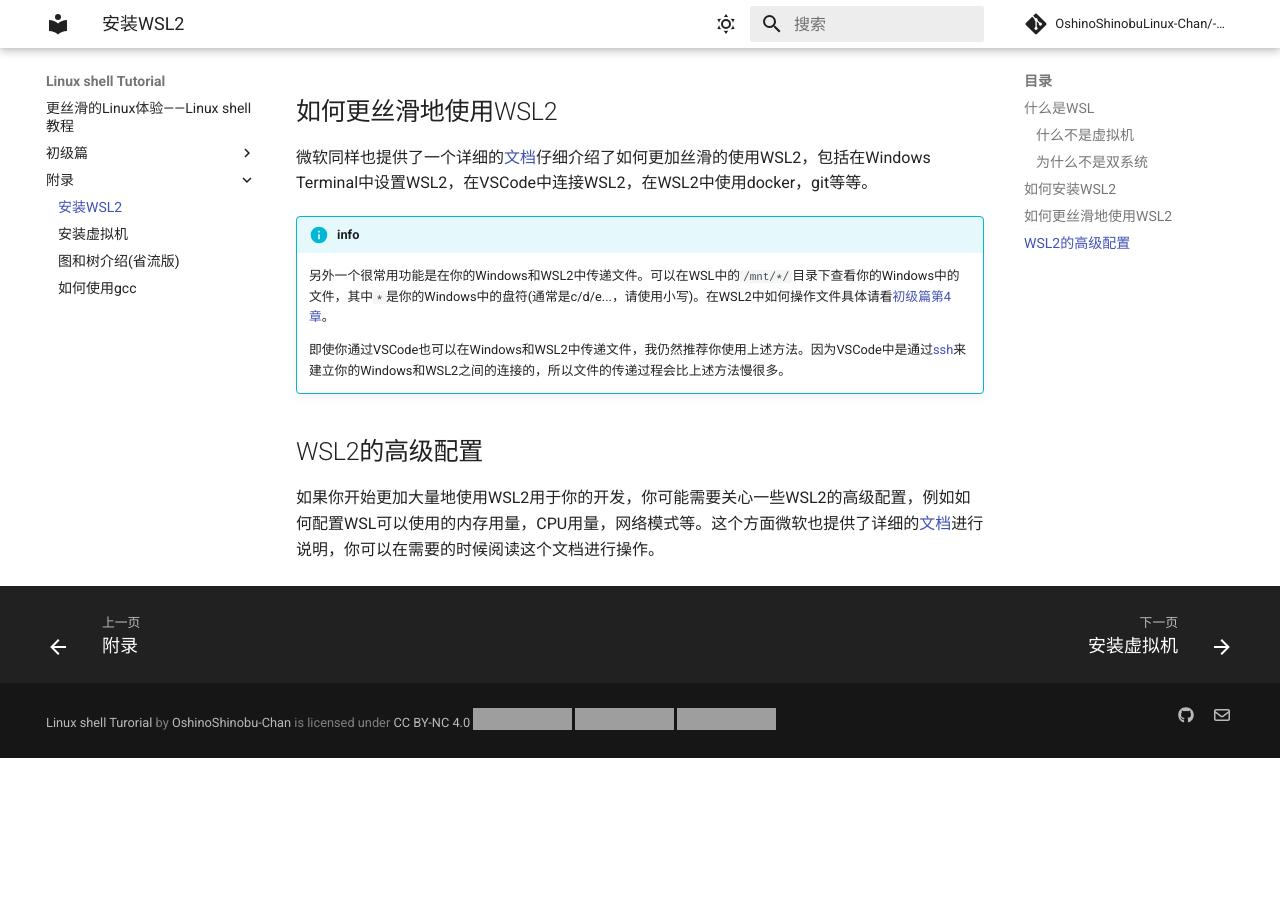
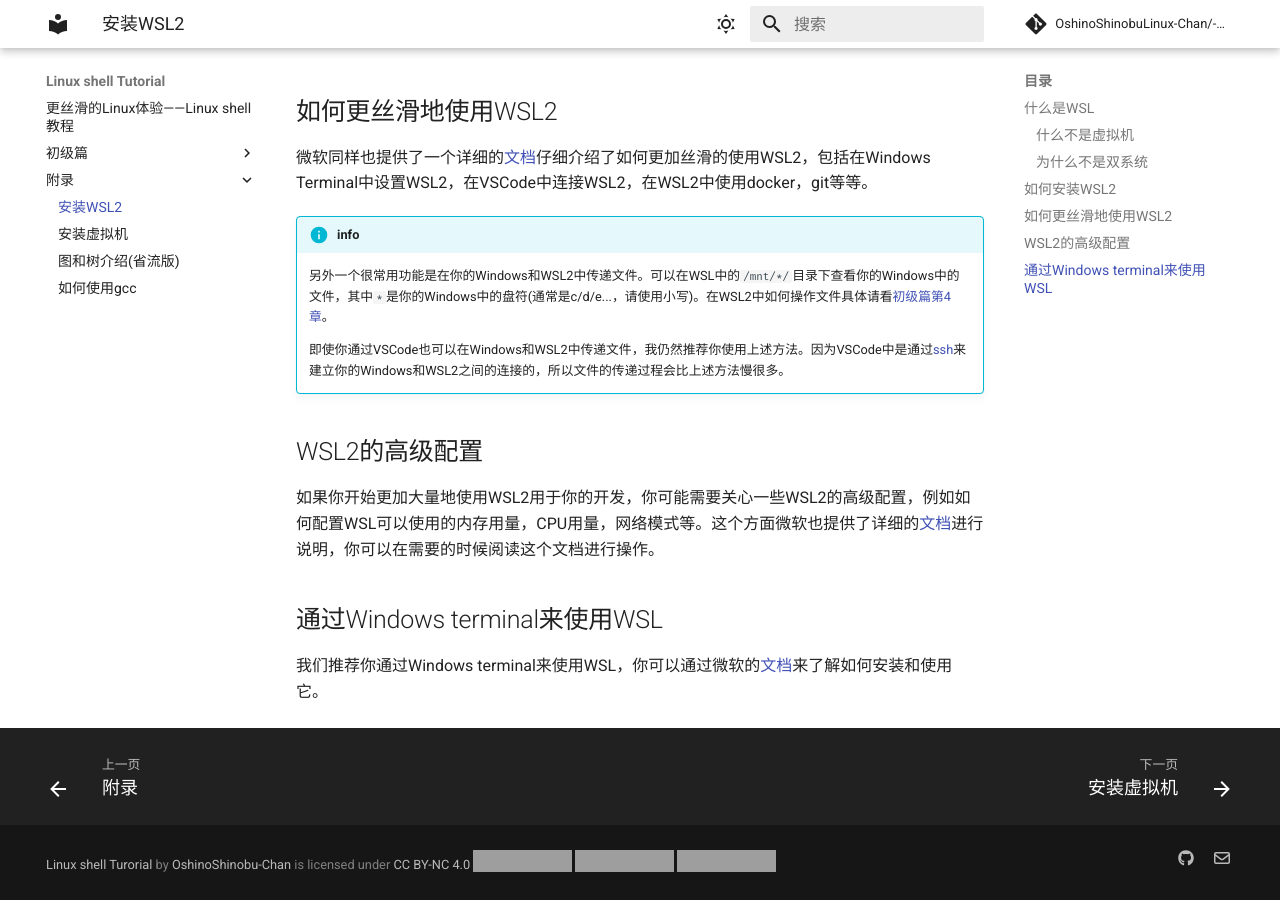
Before and after one commit to OshinoShinobu-Chan/Linux-shell-Tutorial, an MkDocs documentation site: the page built from docs/附录/A.安装WSL2.md, in a window 1280 px wide and 900 px high, scrolled down 994 px. Built offline with MkDocs 1.6.1 and Material for MkDocs 9.7.7, drawn with Linux system fonts in a browser that asks for light colours; comment, search, counter and statistics services are not loaded; before the commit the page ends 1752 px from its top, so only the background shows below that; grey boxes are pictures that could not be loaded.

Commit message:
Add windows terminal part to appendix A

```diff
--- a/docs/附录/A.安装WSL2.md
+++ b/docs/附录/A.安装WSL2.md
@@ -42,6 +42,10 @@ WSL(**W**indows **S**ubsystem for **L**inux), 也就是Windows的Linux子系统
 
 如果你开始更加大量地使用WSL2用于你的开发，你可能需要关心一些WSL2的高级配置，例如如何配置WSL可以使用的内存用量，CPU用量，网络模式等。这个方面微软也提供了详细的[文档](https://learn.microsoft.com/zh-cn/windows/wsl/wsl-config)进行说明，你可以在需要的时候阅读这个文档进行操作。
 
+## 通过Windows terminal来使用WSL
+
+我们推荐你通过Windows terminal来使用WSL，你可以通过微软的[文档](https://learn.microsoft.com/zh-cn/windows/terminal/install)来了解如何安装和使用它。
+
 <script src="https://giscus.app/client.js"
         data-repo="OshinoShinobu-Chan/Linux-shell-Tutorial"
         data-repo-id="R_kgDONEc4yg"
```
